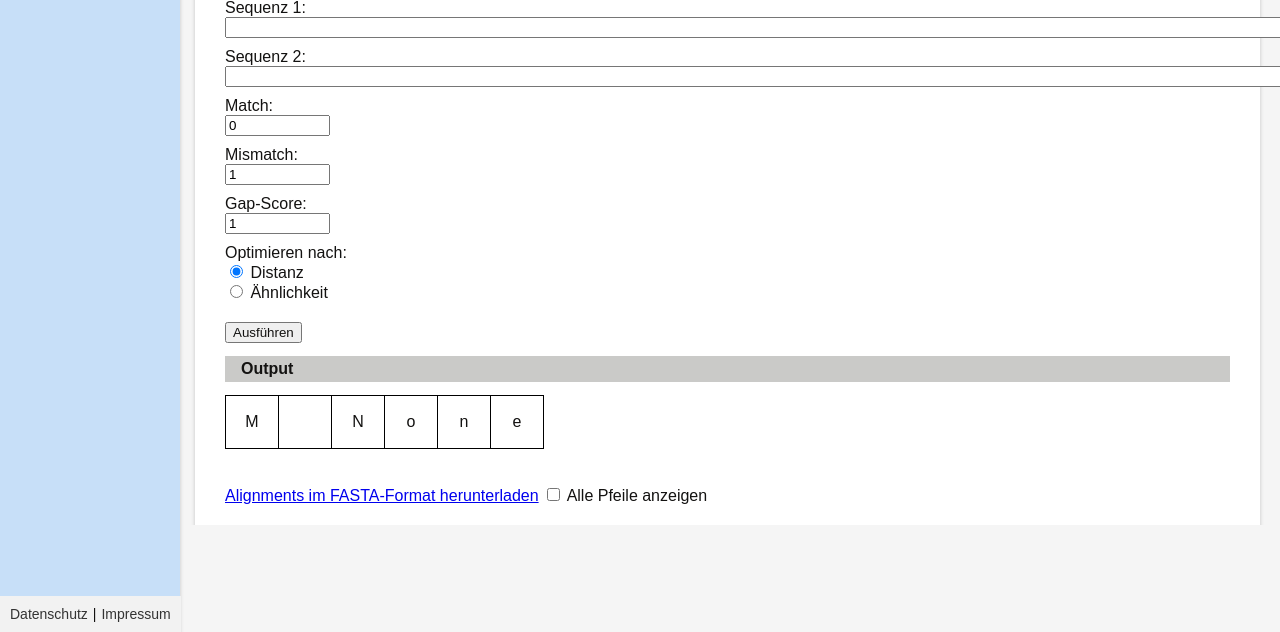
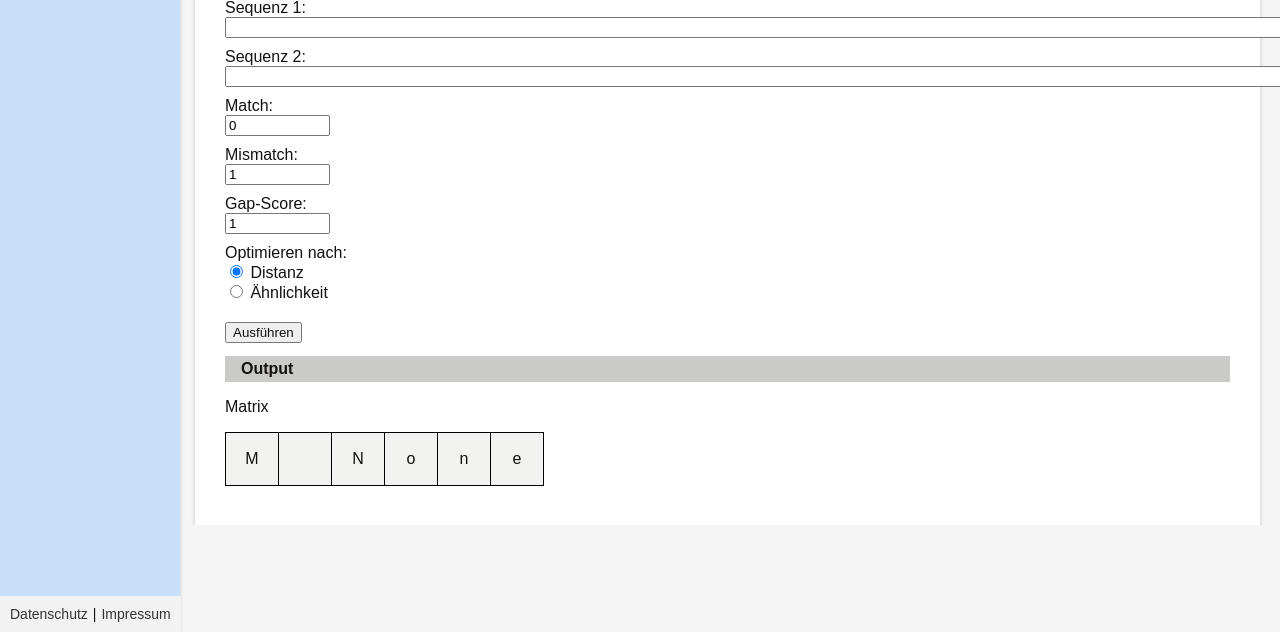
Before and after one commit to ngdqtram99/bioinformatics-hub, a Django app: template webapp/templates/needleman_wunsch.html in a window 1280 px wide. Shown: the part 836-1468 px from the top of the page. Run offline with Django 4.2, Linux system fonts and the light colour scheme; tables that the repository leaves empty hold one stand-in row (values such as "Sample post"); the template is opened without the code that fills it: values that come from a table or form of the project are taken from there, most other values are stand-ins (such as "Sample title", 1, 10 or a date in 2020); parts of the project's set-up code (start-up, migrations or seed data) failed here and were passed over.

Commit message:
added container for matrix and alignments

```diff
--- a/webapp/static/css/alignments.css
+++ b/webapp/static/css/alignments.css
@@ -61,7 +61,9 @@
             border-bottom: 2px solid rgb(0,0,0,30%);
         }
         #matrixTable {
-            table-layout: fixed;
+
+            border-collapse: collapse;
+            width: 100%;
 
         }
         #matrixTable td {
@@ -71,6 +73,8 @@
             padding: 11px;
             height: 30px;
             text-align: center;
+
+
 
         }
         .alignment:hover {
@@ -84,3 +88,15 @@
           background-color: #007bff;
           color: white;
           }
+
+
+    .main_output {
+      width: fit-content;
+      background-color: #f2f3f1;
+      text-align: left;
+      max-width: 95%;
+      max-height: 90vh;
+      display: block;
+      overflow: auto;
+
+    }
--- a/webapp/templates/glocal_alignment.html
+++ b/webapp/templates/glocal_alignment.html
@@ -93,11 +93,17 @@
 
  {% if matrix is not None %}
  <h2>Output</h2>
+ <div class="main_output">
  <table id="matrixTable"> </table>
+ </div>
 
  <br>
+
  {% if alignments|length > 0 %}
+ <div class="main_output">
+
  <div id="alignmentsContainer"> </div>
+ </div>
  <br>
  <a href="data:text/plain;charset=utf-8,{{fasta_content}}" download="alignments.fasta">Alignments im FASTA-Format herunterladen</a>
  <br>
--- a/webapp/templates/needleman_wunsch.html
+++ b/webapp/templates/needleman_wunsch.html
@@ -128,13 +128,17 @@
 
       </form>
 
-
       {% if matrix is not None %}
       <h2>Output</h2>
-      <table id="matrixTable"> </table>
+      <p> Matrix </p>
+      <div class="main_output">
 
+          <table id="matrixTable"> </table>
+      </div>
       <br>
+      <div class="main_output">
       <div id="alignmentsContainer"> </div>
+      </div>
       <br>
       <a href="data:text/plain;charset=utf-8,{{fasta_content}}" download="alignments.fasta">Alignments im FASTA-Format herunterladen</a>
       <input type="checkbox" id="showArrows"> <label for="showArrows">Alle Pfeile anzeigen</label>
--- a/webapp/templates/overlap.html
+++ b/webapp/templates/overlap.html
@@ -75,10 +75,14 @@
       {% if matrix is not None %}
 
       <h2>Output</h2>
+      <div class="main_output">
       <table id="matrixTable"> </table>
+      </div>
 
       <br>
+      <div class="main_output">
       <div id="alignmentsContainer"> </div>
+      </div>
       <br>
       <a href="data:text/plain;charset=utf-8,{{fasta_content}}" download="alignments.fasta">Alignments im FASTA-Format herunterladen</a>
       <br>
```
Also changed, not shown: webapp/templates/smith_waterman.html (+6 -2 lines).
